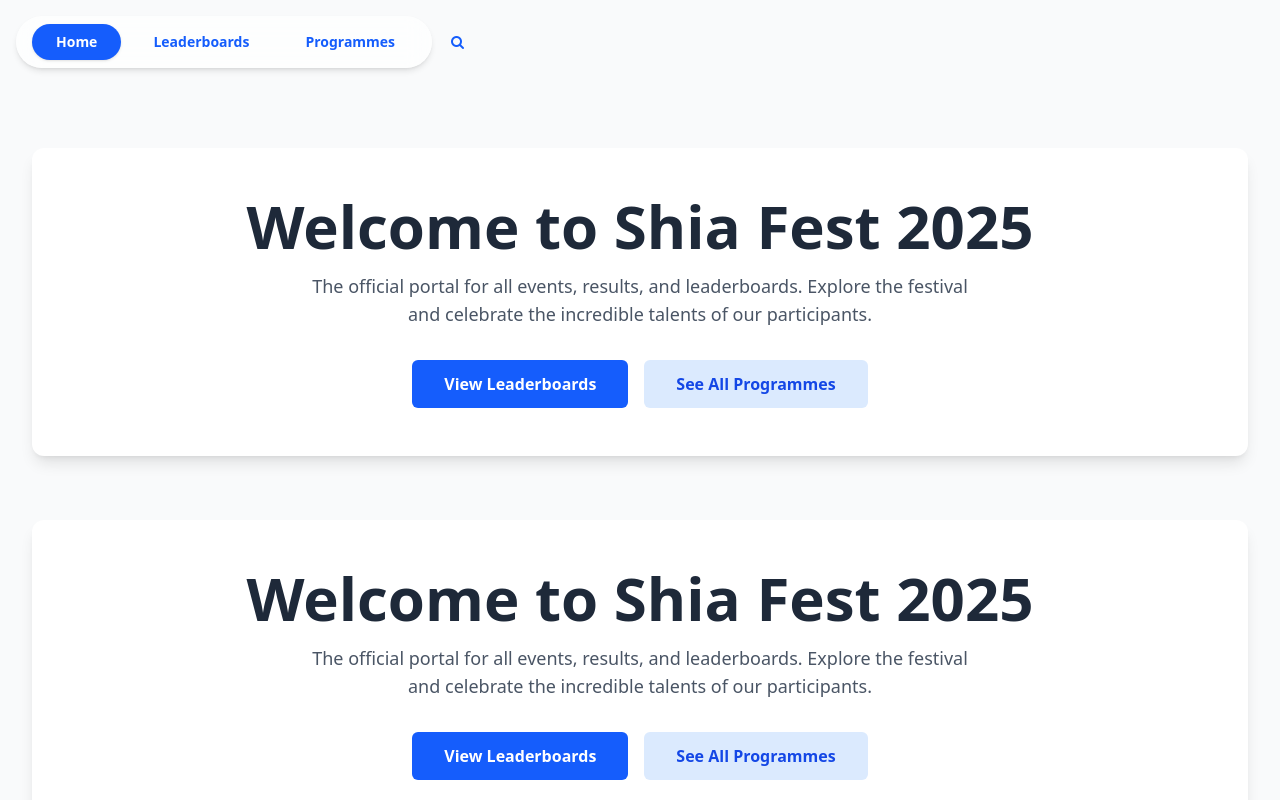
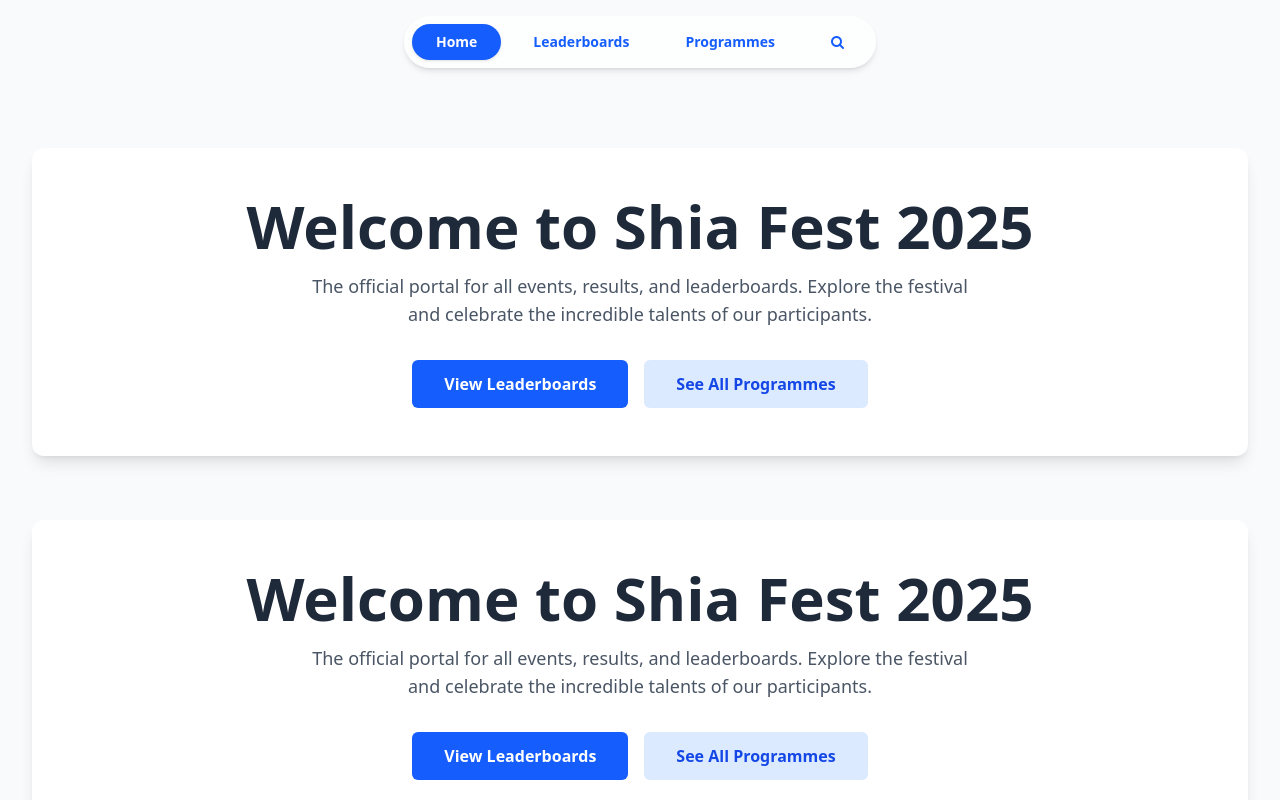
Before and after one commit to Shia-Fest/frontend, a React (Vite) app: page / in a window 1280 px wide. Shown: the top 800 px of the page. Built offline with nearby package versions, Linux system fonts and the light colour scheme.

Commit message:
refactor(frontend): responsive design for navbar corrected

```diff
--- a/src/components/Navbar.jsx
+++ b/src/components/Navbar.jsx
@@ -1,15 +1,18 @@
 import React from 'react';
-import { NavLink, Link } from 'react-router-dom';
+import { NavLink } from 'react-router-dom';
 
 const Navbar = () => {
     return (
         <header className="py-4">
-            <nav className="container mx-auto px-4 grid grid-cols-1 md:grid-cols-3 items-center justify-items-center md:justify-items-stretch">
+            {/*
+              THE FIX: A Simple, Centered Grid
+              - grid: Establishes this as a grid container.
+              - justify-items-center: A powerful class that centers all items inside the grid horizontally.
+            */}
+            <nav className="container mx-auto px-4 grid justify-items-center">
 
-
-
-                {/* THE FIX IS ON THIS LINE: Changed p-2 to py-2 px-4 */}
-                <ul className="bg-white/70 backdrop-blur-md py-2 px-4 rounded-full shadow-md flex items-center space-x-1 sm:space-x-2">
+                {/* The navigation pill is the only item in the grid, so it will now be perfectly centered. */}
+                <ul className="bg-white/70 backdrop-blur-md p-2 rounded-full shadow-md flex items-center space-x-1 sm:space-x-2">
                     <li>
                         <NavLink
                             to="/"
@@ -56,14 +59,11 @@ const Navbar = () => {
                                 }`
                             }
                         >
-                            <i class="fa fa-search"></i>
+                            <i className="fa fa-search"></i> {/* Assuming you have Font Awesome for the icon */}
                         </NavLink>
                     </li>
                 </ul>
 
-                <div className="hidden md:block md:justify-self-end">
-                    {/* Intentionally empty for balance */}
-                </div>
             </nav>
         </header>
     );
```
